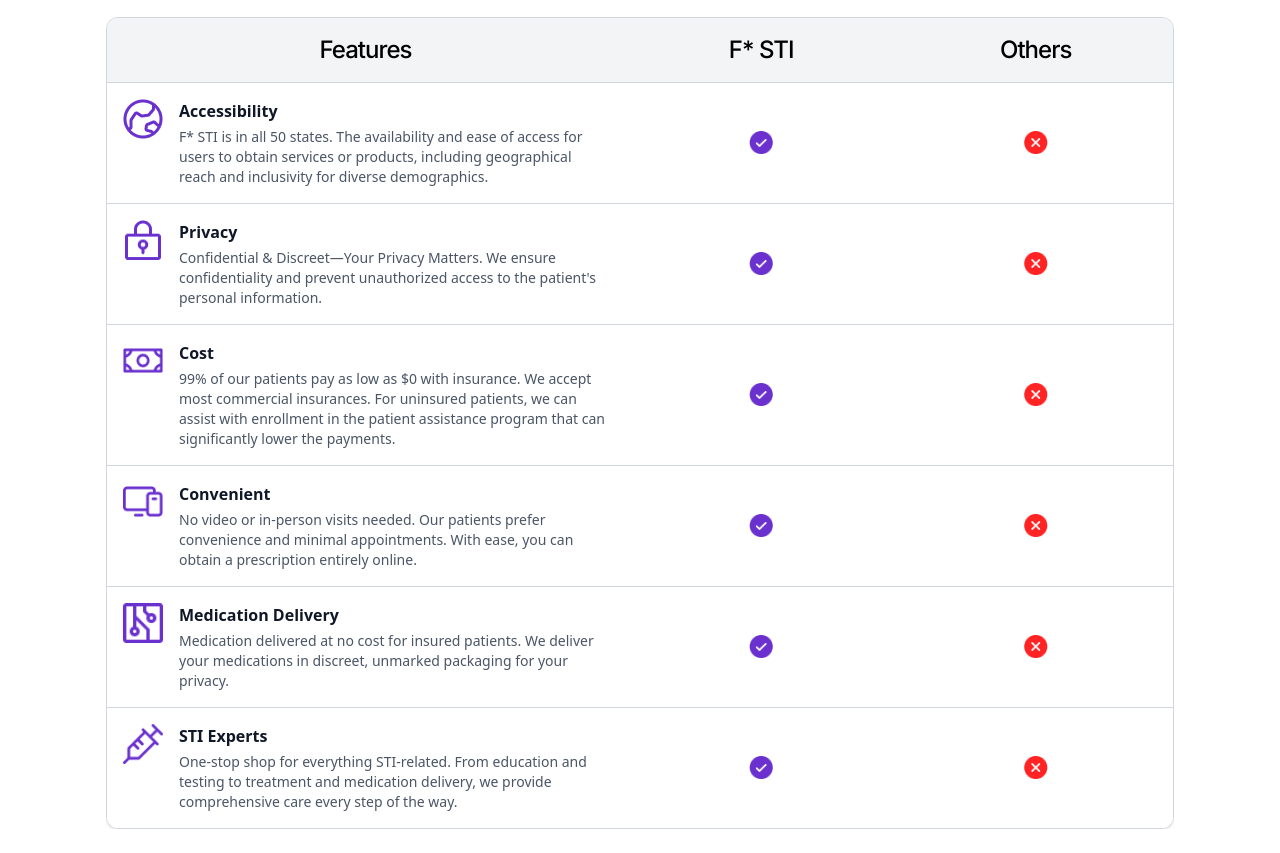
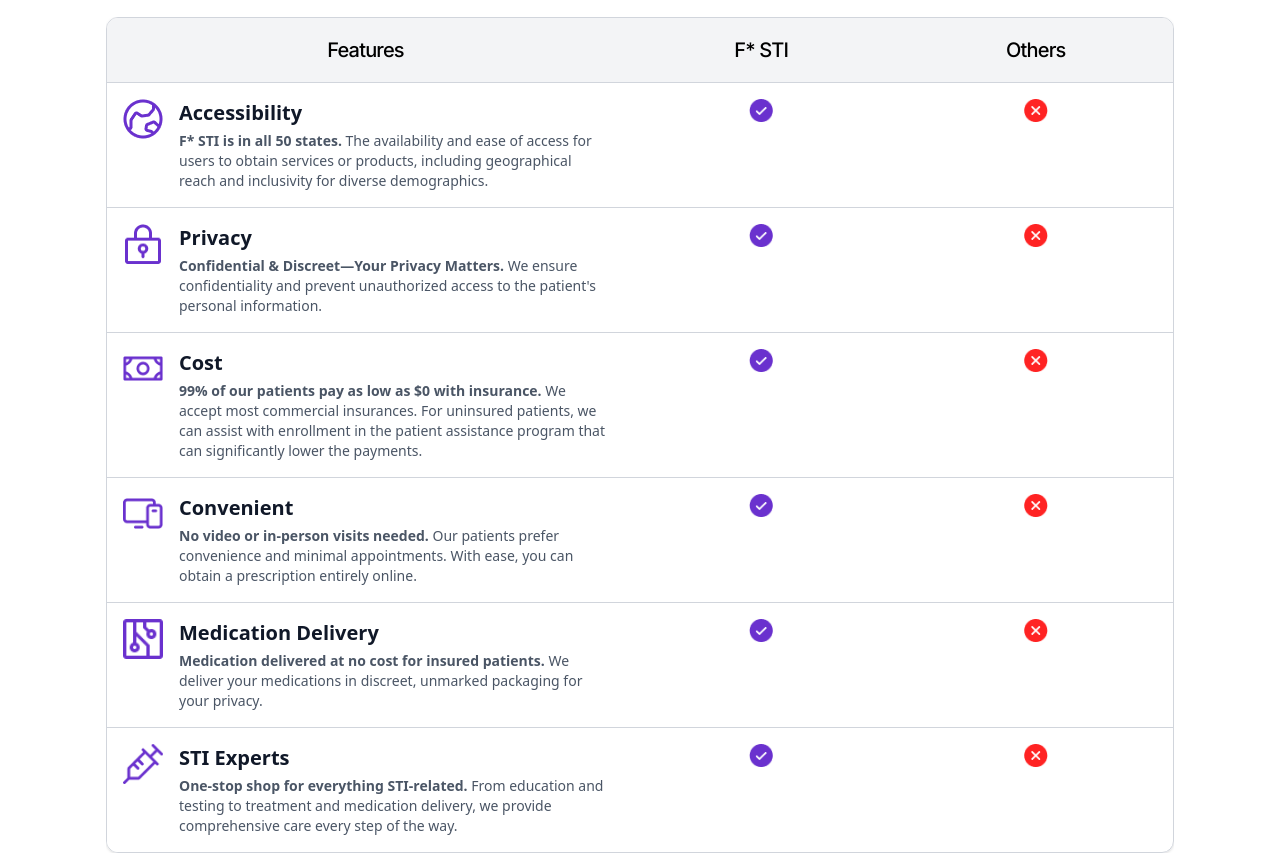
Before and after one commit to anamarisa/pharmacy-landing-page, a React (Vite) app: page / in a window 1280 px wide. Shown: the part 3660-4513 px from the top of the page. Built offline with nearby package versions, Linux system fonts and the light colour scheme.

Commit message:
table responsive

```diff
--- a/src/components/ComparisonTable.jsx
+++ b/src/components/ComparisonTable.jsx
@@ -13,38 +13,69 @@ import Icon6 from "../assets/table-icons/icon6.png";
 const features = [
   {
     feature: "Accessibility",
-    description:
-      "F* STI is in all 50 states. The availability and ease of access for users to obtain services or products, including geographical reach and inclusivity for diverse demographics.",
+    description: (
+      <>
+        <strong>F* STI is in all 50 states.</strong> The availability and ease
+        of access for users to obtain services or products, including
+        geographical reach and inclusivity for diverse demographics.
+      </>
+    ),
     icon: Icon1,
   },
   {
     feature: "Privacy",
-    description:
-      "Confidential & Discreet—Your Privacy Matters. We ensure confidentiality and prevent unauthorized access to the patient's personal information.",
+    description: (
+      <>
+        <strong>Confidential & Discreet—Your Privacy Matters.</strong> We ensure
+        confidentiality and prevent unauthorized access to the patient's
+        personal information.
+      </>
+    ),
     icon: Icon2,
   },
   {
     feature: "Cost",
-    description:
-      "99% of our patients pay as low as $0 with insurance. We accept most commercial insurances. For uninsured patients, we can assist with enrollment in the patient assistance program that can significantly lower the payments.",
+    description: (
+      <>
+        <strong>99% of our patients pay as low as $0 with insurance.</strong> We
+        accept most commercial insurances. For uninsured patients, we can assist
+        with enrollment in the patient assistance program that can significantly
+        lower the payments.
+      </>
+    ),
     icon: Icon3,
   },
   {
     feature: "Convenient",
-    description:
-      "No video or in-person visits needed. Our patients prefer convenience and minimal appointments. With ease, you can obtain a prescription entirely online.",
+    description: (
+      <>
+        <strong>No video or in-person visits needed.</strong> Our patients
+        prefer convenience and minimal appointments. With ease, you can obtain a
+        prescription entirely online.
+      </>
+    ),
     icon: Icon4,
   },
   {
     feature: "Medication Delivery",
-    description:
-      "Medication delivered at no cost for insured patients. We deliver your medications in discreet, unmarked packaging for your privacy.",
+    description: (
+      <>
+        <strong>Medication delivered at no cost for insured patients.</strong>{" "}
+        We deliver your medications in discreet, unmarked packaging for your
+        privacy.
+      </>
+    ),
     icon: Icon5,
   },
   {
     feature: "STI Experts",
-    description:
-      "One-stop shop for everything STI-related. From education and testing to treatment and medication delivery, we provide comprehensive care every step of the way.",
+    description: (
+      <>
+        <strong>One-stop shop for everything STI-related.</strong> From
+        education and testing to treatment and medication delivery, we provide
+        comprehensive care every step of the way.
+      </>
+    ),
     icon: Icon6,
   },
 ];
@@ -76,23 +107,26 @@ export default function ComparisonTable() {
       <div className="overflow-x-auto">
         <div className="w-auto lg:min-w-[768px] border border-gray-300 rounded-xl overflow-hidden shadow-sm">
           {/* Header Row */}
-          <div className="flex bg-gray-100 font-inter font-medium text-[20px] md:text-[24px] leading-[32px] tracking-[-0.04em]">
-            <div className="flex-[2] p-4 flex items-center justify-center">
+          <div className="flex bg-gray-100 font-inter font-medium text-[16px] md:text-[20px] leading-[24px] md:leading-[32px] tracking-[-0.04em]">
+            <div className="basis-1/2 md:flex-[2] p-4 flex items-center justify-start md:justify-center">
               Features
             </div>
-            <div className="flex-1 p-4 flex items-center justify-center">
+            <div className="basis-1/4 md:flex-1 p-4 flex items-center justify-center">
               F* STI
             </div>
-            <div className="flex-1 p-4 flex items-center justify-center">
+            <div className="basis-1/4 md:flex-1 p-4 flex items-center justify-center">
               Others
             </div>
           </div>
 
           {/* Data Rows */}
           {features.map((item, index) => (
-            <div key={index} className="flex border-t border-gray-300">
+            <div
+              key={index}
+              className="flex border-t border-gray-300 items-start"
+            >
               {/* Feature Column */}
-              <div className="flex-[2] p-4 text-left bg-white flex items-start pl-4">
+              <div className="basis-1/2 md:flex-[2] p-4 text-left bg-white flex items-start">
                 <div className="flex items-center md:items-start gap-4 w-full">
                   <div className="w-10 h-10 flex-shrink-0 flex items-center justify-center">
                     <img
@@ -102,7 +136,7 @@ export default function ComparisonTable() {
                     />
                   </div>
                   <div className="flex-1">
-                    <h4 className="font-semibold text-gray-900">
+                    <h4 className="text-[14px] md:text-[20px] leading-[28px] md:leading-[28px] font-semibold text-gray-900">
                       {item.feature}
                     </h4>
                     <p className="text-sm text-gray-600 mt-1 hidden md:block">
@@ -113,7 +147,7 @@ export default function ComparisonTable() {
               </div>
 
               {/* F*STI Column */}
-              <div className="flex-1 p-4 bg-white flex items-center justify-center">
+              <div className="basis-1/4 md:flex-1 p-4 bg-white flex items-center justify-center">
                 <img
                   src={done}
                   alt="Available in F* STI"
@@ -122,7 +156,7 @@ export default function ComparisonTable() {
               </div>
 
               {/* Others Column */}
-              <div className="flex-1 p-4 bg-white flex items-center justify-center">
+              <div className="basis-1/4 md:flex-1 p-4 bg-white flex items-center justify-center">
                 <img
                   src={cancel}
                   alt="Not available in others"
--- a/src/components/STI/STIDetailCard.jsx
+++ b/src/components/STI/STIDetailCard.jsx
@@ -12,15 +12,15 @@ export default function STIDetailCard({ selected, categoryDetails }) {
     <div className="mt-4 sm:mt-6 md:mt-8 lg:mt-10 bg-white-neutral rounded-lg sm:rounded-xl shadow-sm hover:shadow-md transition-shadow px-4 sm:px-5 md:px-6 lg:px-8 py-4 sm:py-5 md:py-6 lg:py-8 flex flex-col gap-3 sm:gap-4 md:gap-5 lg:gap-6">
       <STIDetailHeader />
 
-      <div className="flex flex-col xl:flex-row justify-between gap-3 sm:gap-4 md:gap-5 lg:gap-6">
+      <div className="flex flex-col lg:flex-row justify-between gap-4 sm:gap-5 md:gap-6">
         <STIDetailLeft
           title={selected}
           description={detail.description}
-          className="w-full xl:w-[48%]"
+          className="w-full lg:w-[48%]"
         />
         <STIDetailTable
           detail={detail}
-          className="w-full xl:w-[48%] mt-4 xl:mt-0"
+          className="w-full lg:w-[48%] mt-4 lg:mt-0"
         />
       </div>
     </div>
--- a/src/components/STI/STIDetailHeader.jsx
+++ b/src/components/STI/STIDetailHeader.jsx
@@ -3,13 +3,13 @@ import { Link } from "react-router-dom";
 
 export default function STIDetailHeader() {
   return (
-    <div className="font-manrope flex justify-between items-center">
-      <h4 className="text-violet font-semibold text-[30px] leading-[36px] tracking-[-0.03em]">
+    <div className="font-manrope flex flex-col xs:flex-row justify-between items-start xs:items-center gap-3 sm:gap-4">
+      <h4 className="text-violet font-semibold text-2xl sm:text-3xl md:text-[30px] leading-[1.2] tracking-tight">
         F* PrEP
       </h4>
       <Link
         to="/prep-page"
-        className="text-violet font-semibold border border-violet px-[18px] py-[6px] rounded-md text-[16px] leading-[24px] tracking-[-0.02em] hover:bg-purple-50"
+        className="text-violet font-semibold border border-violet px-4 sm:px-[18px] py-1.5 sm:py-[6px] rounded-md text-sm sm:text-base leading-normal hover:bg-purple-50 transition-colors"
       >
         See More
       </Link>
--- a/src/components/STI/STIDetailLeft.jsx
+++ b/src/components/STI/STIDetailLeft.jsx
@@ -1,21 +1,21 @@
 import React from "react";
 
-export default function STIDetailLeft({ title, description }) {
+export default function STIDetailLeft({ title, description, className }) {
   return (
-    <div className="font-manrope md:w-1/2 md:pr-6">
-      <h2 className="text-black font-bold text-[36px] leading-[46px] tracking-[-0.03em] mb-2">
+    <div className={`font-manrope ${className}`}>
+      <h2 className="text-black font-bold text-2xl sm:text-3xl md:text-4xl leading-[1.2] tracking-tight mb-2 sm:mb-3">
         {title}
       </h2>
-      <p className="font-inter font-normal text-[16px] leading-[24px] tracking-[-0.02em] text-gray-700 mb-4">
+      <p className="font-inter font-normal text-sm sm:text-base leading-relaxed text-gray-700 mb-3 sm:mb-4">
         {description}
       </p>
-      <div className="flex gap-2">
+      <div className="flex flex-wrap gap-2">
         {["PrEP", "PeP"].map((tag) => (
           <div
             key={tag}
-            className="font-semibold inline-flex items-center px-6 rounded-[4px] p-[4px_12px] gap-1 border border-[#F5F3FF] bg-[#F5F3FF] mb-2"
+            className="font-semibold inline-flex items-center px-3 sm:px-4 py-1 rounded-[4px] gap-1 border border-[#F5F3FF] bg-[#F5F3FF]"
           >
-            <p className="font-inter font-normal text-[16px] leading-[24px] tracking-[-0.02em] text-[#6A31CE]">
+            <p className="font-inter font-normal text-xs sm:text-sm md:text-base leading-normal text-[#6A31CE]">
               {tag}
             </p>
           </div>
```
Also changed, not shown: src/components/STI/STIDetailTable.jsx (+13 -9 lines).
